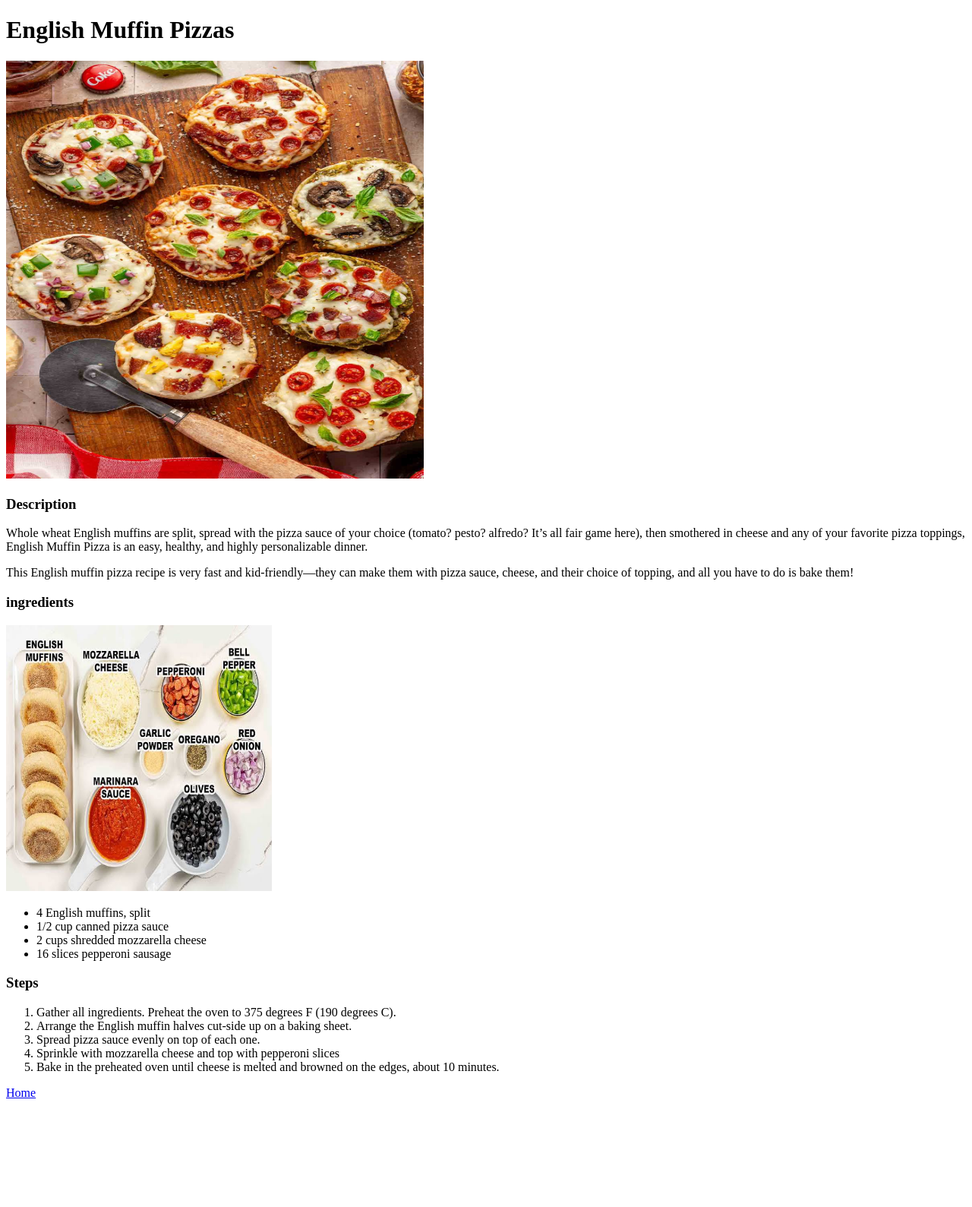
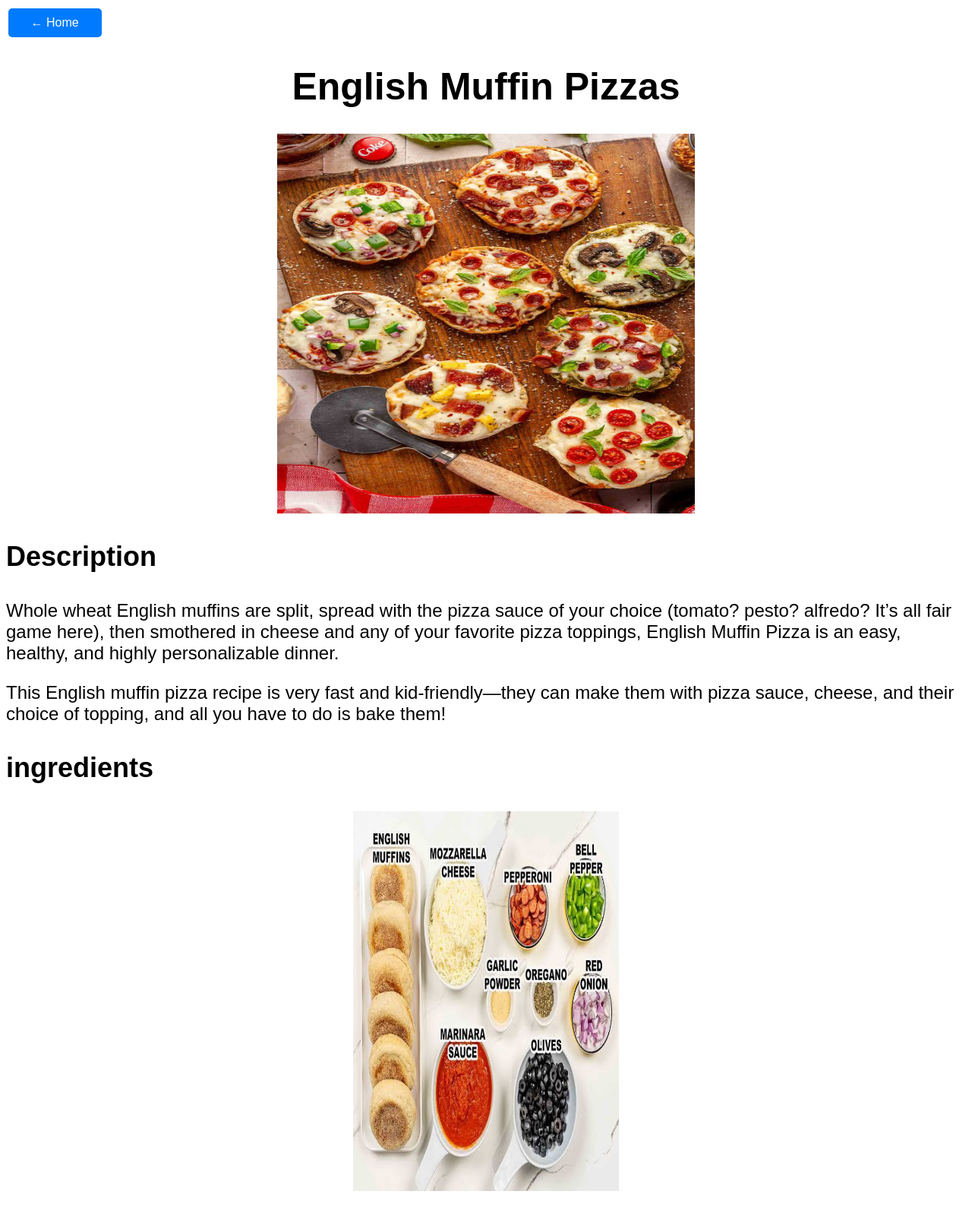
Before and after one commit to Zackmadness/odin-recipes, a plain HTML site: page recipies/english-muffin-pizzas.html in a window 1280 px wide. Shown: the top 1589 px of the page at 76% size. Before the commit the page ends 1456 px from the top, so only its background shows below. Drawn offline with Linux system fonts and the light colour scheme.

Commit message:
Style recipe pages and navigation
Add shared CSS for recipe content, images, and navigation links, and apply it across the home page and recipe pages. Clean up recipe markup and wording.

```diff
--- a/recipies/english-muffin-pizzas.html
+++ b/recipies/english-muffin-pizzas.html
@@ -3,27 +3,30 @@
 <head>
     <meta charset="UTF-8">
     <meta name="viewport" content="width=device-width, initial-scale=1.0">
+    <link rel="stylesheet" href="../style.css">
     <title>English Muffin Pizzas</title>
 </head>
 <body>
-    <h1>English Muffin Pizzas</h1>
-    <img src="../images/english-muffin-pizzas.jpg" alt="Pizza muffun" width="550" height="550">
-    <h3>Description</h3>
-    <p>Whole wheat English muffins are split, spread with the pizza sauce of your choice (tomato? pesto? alfredo? It’s all fair game here), then smothered in cheese and any of your favorite pizza toppings, English Muffin Pizza is an easy, healthy, and highly personalizable dinner.</p>
-    <p>This English muffin pizza recipe is very fast and kid-friendly—they can make them with pizza sauce, cheese, and their choice of topping, and all you have to do is bake them!</p>
+        <main class="recipe-card">
+        <a class="resp" href="../index.html">← Home</a>
+    <h1 class="top">English Muffin Pizzas</h1>
+    <img class="recipe-img" src="../images/english-muffin-pizzas.jpg" alt="Pizza muffun" width="550" height="550">
+    <h3 class="subtitle">Description</h3>
+    <p class="body">Whole wheat English muffins are split, spread with the pizza sauce of your choice (tomato? pesto? alfredo? It’s all fair game here), then smothered in cheese and any of your favorite pizza toppings, English Muffin Pizza is an easy, healthy, and highly personalizable dinner.</p>
+    <p class="body">This English muffin pizza recipe is very fast and kid-friendly—they can make them with pizza sauce, cheese, and their choice of topping, and all you have to do is bake them!</p>
 
-    <h3>ingredients</h3>
-    <img src="../images/p-ingredients.jpg"alt="Pizza ingredients" width="350" height="350">
-    <ul>
+    <h3 class="subtitle">ingredients</h3>
+    <img class="recipe-img" src="../images/p-ingredients.jpg"alt="Pizza ingredients" width="350" height="350">
+    <ul class="body">
         <li>4 English muffins, split</li>
         <li>1/2 cup canned pizza sauce</li>
         <li>2 cups shredded mozzarella cheese</li>
         <li>16 slices pepperoni sausage</li>
     </ul>
 
-    <h3>Steps</h3>
+    <h3 class="subtitle">Steps</h3>
 
-    <ol>
+    <ol class="body">
         <li>Gather all ingredients. Preheat the oven to 375 degrees F (190 degrees C).</li>
         <li>Arrange the English muffin halves cut-side up on a baking sheet.</li>
         <li>Spread pizza sauce evenly on top of each one.</li>
@@ -33,6 +36,6 @@
 
 
 
-    <a href="../index.html">Home</a>
+    <a class="resp-bottom" href="../index.html">Home</a>
 </body>
 </html>
--- /dev/null
+++ b/style.css
@@ -0,0 +1,70 @@
+
+/* Home Page */
+
+.recipe-list{
+    list-style: none;
+    padding: 10px;
+    text-align: center;
+}
+
+.resp {
+    display: inline-block;
+    padding: 10px 30px;
+    background-color: rgb(0, 123, 255);
+    color:white;
+    text-decoration: none;
+    border-radius: 5px;
+    font-family: sans-serif;
+    margin: 2.5px;
+}
+
+.resp-bottom {
+    display: block;
+    width: fit-content;
+    margin: 30px auto;
+    padding: 10px 30px;
+    background-color: rgb(0, 123, 255);
+    color: white;
+    text-decoration: none;
+    border-radius: 5px;
+    font-family: sans-serif;
+}
+
+
+.resp-bottom:hover {
+    background-color: rgb(0, 86, 179);
+}
+
+
+.resp:hover {
+    background-color: rgb(0, 86, 179);
+}
+
+.top{
+    text-align: center;
+    font-size: 50px;
+    font-weight: bold;
+    font-family: sans-serif;
+}
+
+
+.recipe-img{
+    max-width: 100%;
+    height: 500px;
+    display: block;
+    margin: 20px auto;
+}
+
+.subtitle {
+    text-align: left;
+    font-size: 36px;
+    font-weight: bold;
+    font-family: sans-serif;
+}
+
+.body {
+    text-align: left;
+    font-size: 24px;
+    font-family: sans-serif;
+    text-wrap: auto;
+}
```
Also changed, not shown: index.html (+6 -5 lines), recipies/biscuits-and-gravy.html (+15 -11 lines), recipies/chili-dip.html (+20 -18 lines).
